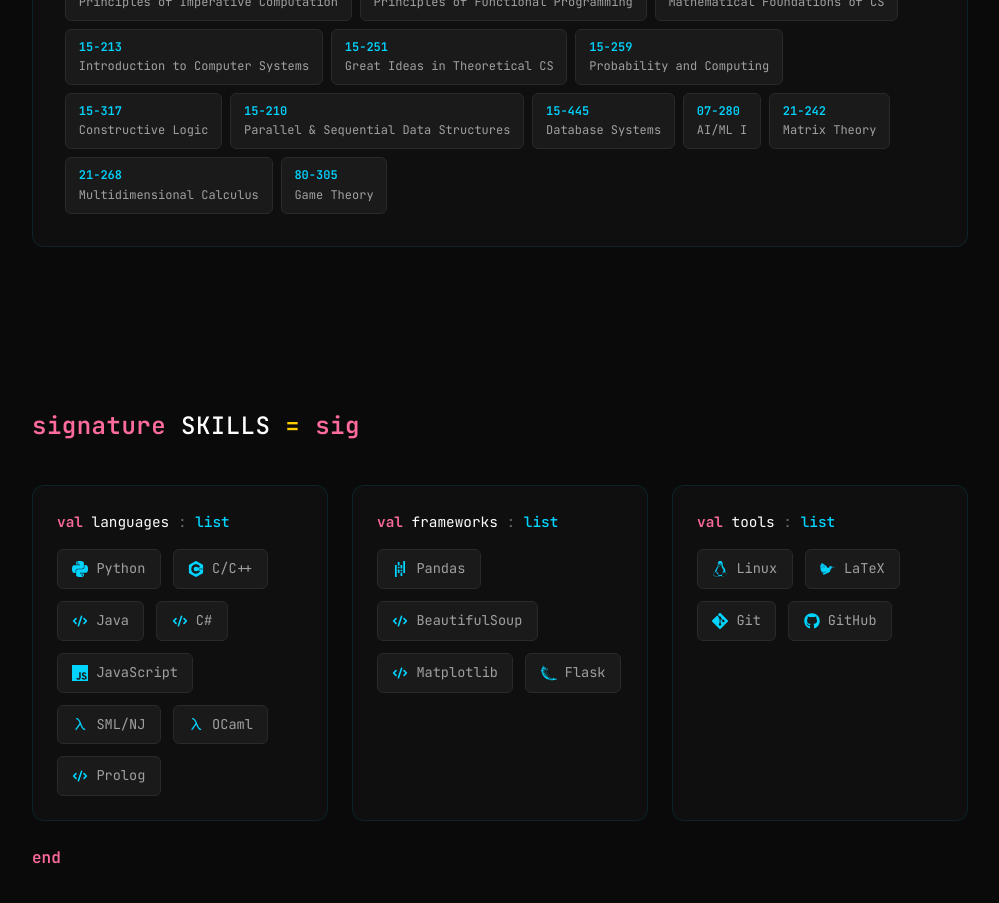
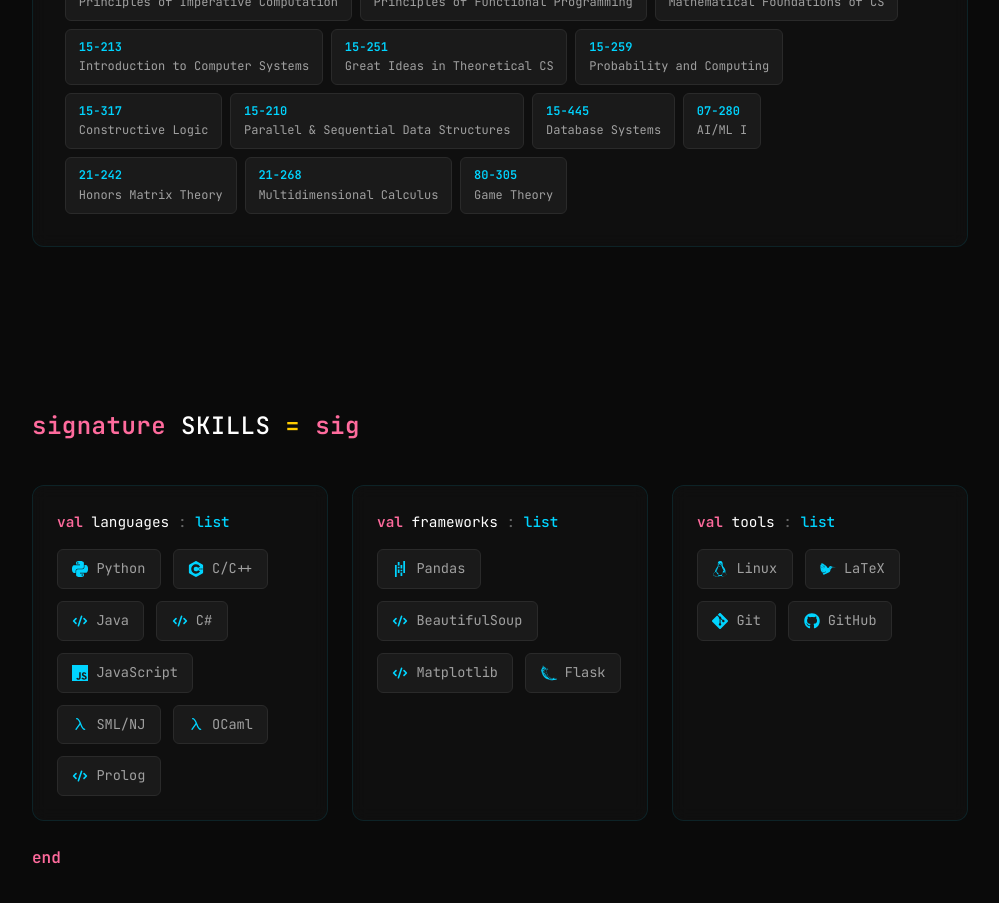
Before and after one commit to samson-rozansky/samson-rozansky.github.io, a React (Vite) app: page / in a window 1280 px wide. Shown: the part 1220-2123 px from the top of the page, without its empty margins (140-1139 px from the left). Built offline with nearby package versions, Linux system fonts and the light colour scheme.

Commit message:
Update 21-242 to Honors Matrix Theory

```diff
--- a/src/App.jsx
+++ b/src/App.jsx
@@ -24,7 +24,7 @@ function App() {
     { code: '15-210', name: 'Parallel & Sequential Data Structures' },
     { code: '15-445', name: 'Database Systems' },
     { code: '07-280', name: 'AI/ML I' },
-    { code: '21-242', name: 'Matrix Theory' },
+    { code: '21-242', name: 'Honors Matrix Theory' },
     { code: '21-268', name: 'Multidimensional Calculus' },
     { code: '80-305', name: 'Game Theory' },
   ]
```
